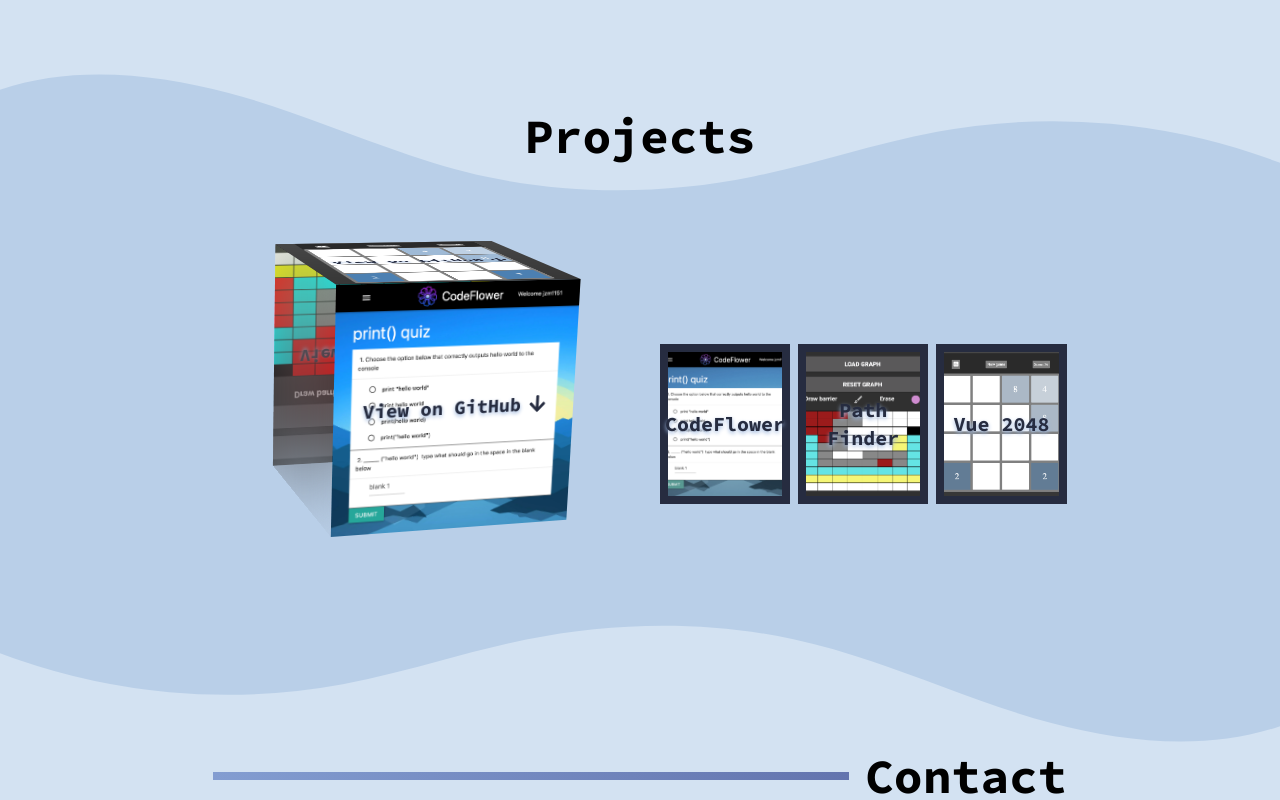
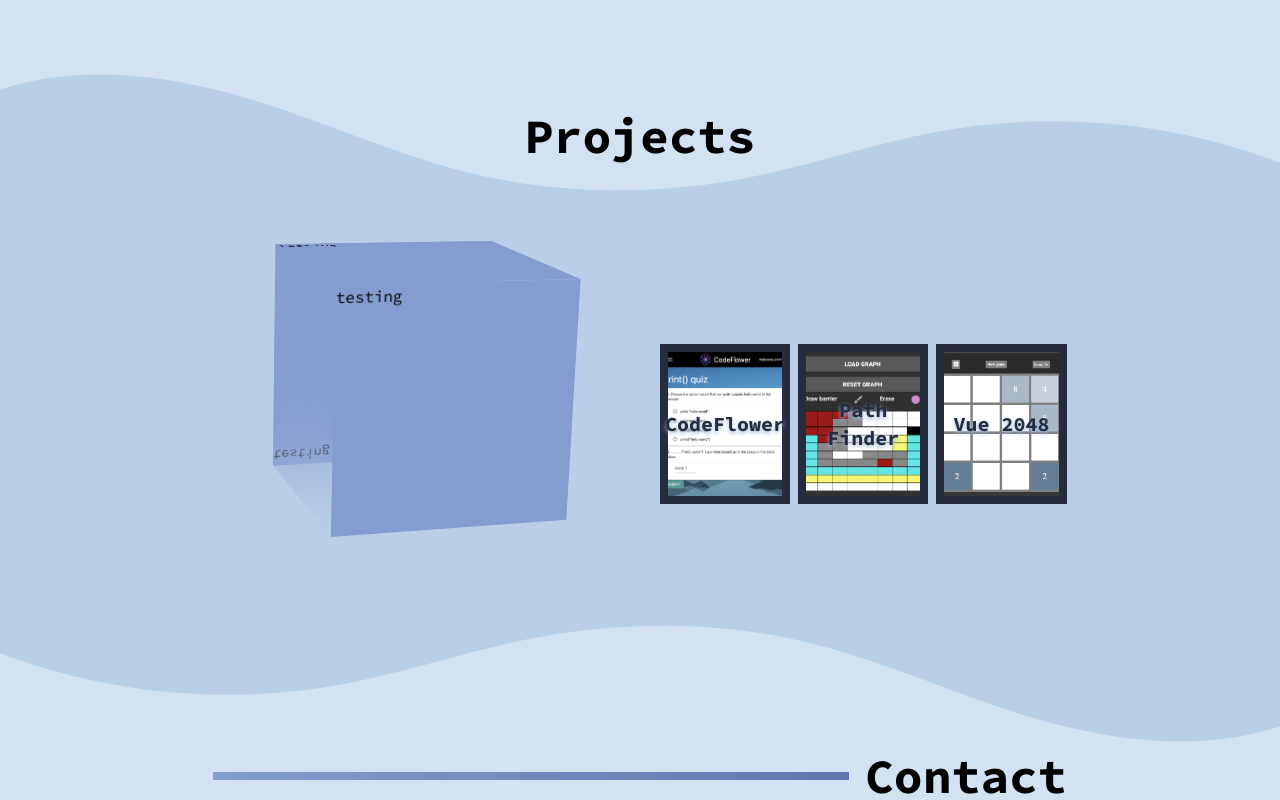
Before and after one commit to jzm1151/portfolio, a React (Vite) app: page / in a window 1280 px wide. Shown: the part 1372-2172 px from the top of the page. Built offline with nearby package versions, Linux system fonts and the light colour scheme.

Commit message:
testing to see if the remove some of the complexity from the faces fixes the issue" "

```diff
--- a/src/Components/Sections/ProjectsSection/ProjectSection/ProjectSection.tsx
+++ b/src/Components/Sections/ProjectsSection/ProjectSection/ProjectSection.tsx
@@ -11,14 +11,15 @@
 function ProjectSection(props: {project:ProjectSectionProps, index:number}) {
     return (
         <div className={'cube-face-image image-' + props.index + ' h-full w-full'}>
-            <div className='h-full w-full relative'>
-                <img className="object-cover h-full w-full absolute top-0" src={props.project.img} alt={props.project.alt} />
+            <div className='h-full w-full relative bg-gray-blue-500'>
+                {/* <img className="object-cover h-full w-full absolute top-0" src={props.project.img} alt={props.project.alt} />
                 <div className={'absolute top-0 w-full h-full z-5 flex justify-center items-center gap-2 text-gray-blue-950 font-bold text-xl'}>
                     <p className='text-shadow shadow-gray-blue-400'>View on GitHub</p>
                     <div>
                         <FaArrowDown />
                     </div>
-                </div>
+                </div> */}
+                testing
                 {/* <div className='absolute bottom-0 w-full h-1/5 z-10 flex justify-center items-center text-gray-blue-950 font-bold text-2xl backdrop-blur-2xl'>
                     <a className='flex justify-center items-center gap-2' href={props.project.githubHref} target='_blank'>
                         <div>{props.project.title}</div>
```
